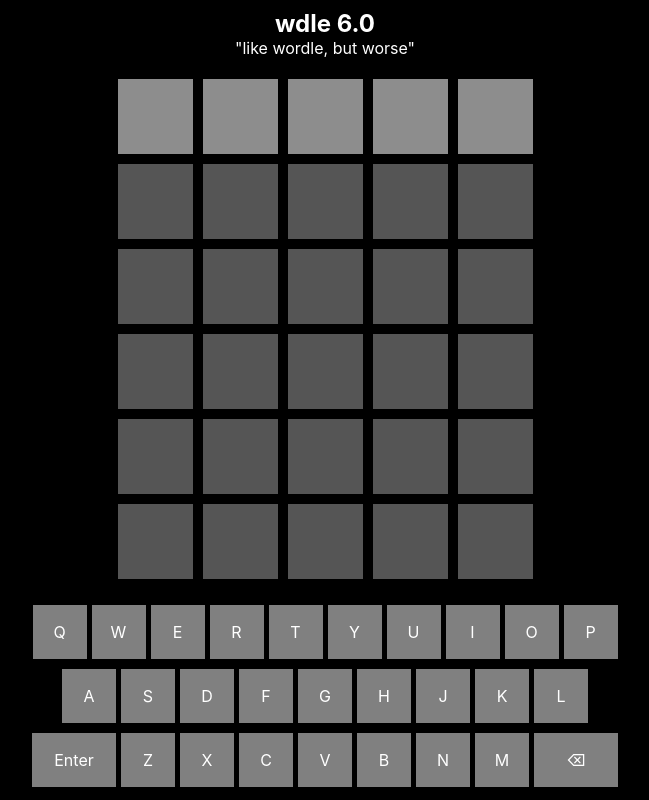
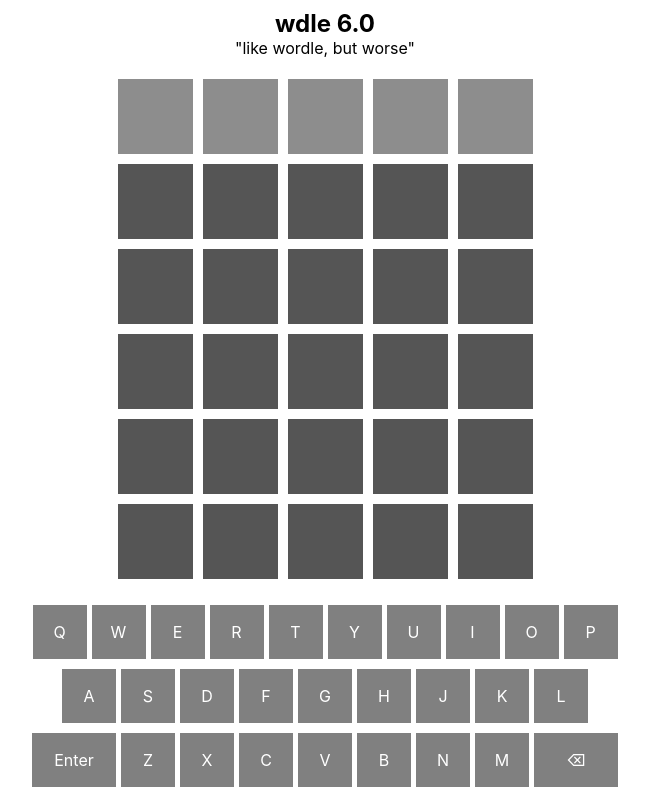
Before and after one commit to vionya/wdle, a React (Create React App) app: page / in a window 1280 px wide. Shown: the whole page, without its empty margins (315-964 px from the left). Built offline with nearby package versions, Linux system fonts and the light colour scheme.

Commit message:
light mode

```diff
--- a/src/wdle.css
+++ b/src/wdle.css
@@ -1,5 +1,17 @@
 :root {
-  background-color: black;
+  --bg: white;
+  --fg: black;
+}
+
+@media (prefers-color-scheme: dark) {
+  :root {
+    --bg: black;
+    --fg: white;
+  }
+}
+
+body {
+  background-color: var(--bg);
 }
 
 /* Root setup */
@@ -24,7 +36,7 @@
 #wdleTitle {
   height: fit-content;
   text-align: center;
-  color: white;
+  color: var(--fg);
 }
 
 /* Title text children need no margin, otherwise a bunch of space is wasted */
@@ -53,7 +65,7 @@
 
 /* Base grid styles */
 .wdleGameRoot {
-  background-color: black;
+  background-color: var(--bg);
 
   display: grid;
   align-items: center;
@@ -64,16 +76,16 @@
 
 /* Set opacity of everything behind completion modal to 70% */
 .completed {
-  opacity: 70%;
+  opacity: 50%;
 }
 
 /* Modal styling */
 .wdleRootCompletionModal {
   position: absolute;
 
-  background-color: black;
-  border: 1px solid white;
-  color: white;
+  background-color: var(--bg);
+  border: 1px solid var(--fg);
+  color: var(--fg);
 
   display: flex;
   flex-direction: column;
@@ -146,7 +158,7 @@ h1.wdleRootFailure {
 .baseGuess {
   background-color: rgb(102, 102, 102);
   color: white;
-  border: 1px solid black;
+  border: 1px solid var(--bg);
 
   font-weight: bolder;
   font-size: 20px;
```
